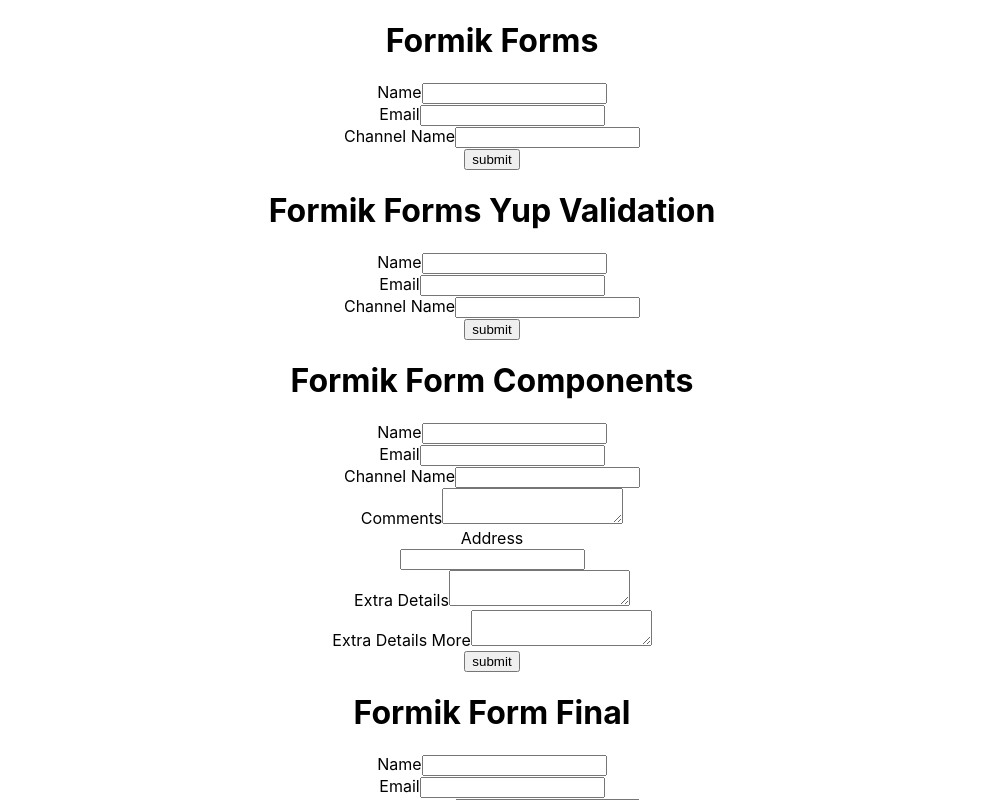
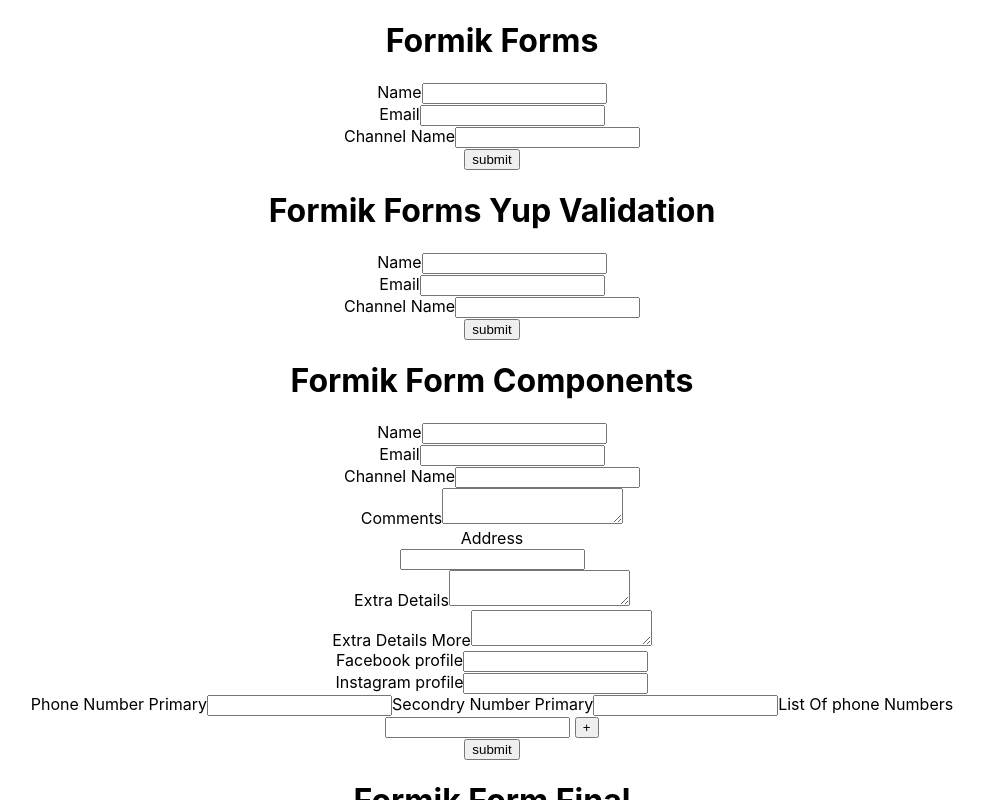
Before and after one commit to mohammedmaknojiya/formik, a React (Create React App) app: page / in a window 1280 px wide. Shown: the top 800 px of the page, without its empty margins (148-1132 px from the left). Built offline with nearby package versions, Linux system fonts and the light colour scheme.

Commit message:
third commit

```diff
--- a/src/components/FormikFormComponent.js
+++ b/src/components/FormikFormComponent.js
@@ -1,5 +1,5 @@
 import React from "react";
-import { Formik, Form, Field, ErrorMessage} from "formik";
+import { Formik, Form, Field, ErrorMessage, FieldArray} from "formik";
 import * as Yup from "yup";
 import ErrorComponent from "./ErrorComponent";
 
@@ -11,7 +11,10 @@
   address: "",
   extra: "",
   extra1: "",
-  social: {facebook:"",instagram:""}
+  social: {facebook:"",instagram:""},
+  phoneNumbers : ['',''],
+  phNumbers : ['']
+
 };
 const onSubmit = (v) => {
   console.log(v);
@@ -25,7 +28,12 @@
   comments: Yup.string().required("Required"),
   address: Yup.string().required("Required"),
   extra: Yup.string().required("Required"),
-  extra1: Yup.string().required("Required")
+  extra1: Yup.string().required("Required"),
+  social: Yup.object({
+    facebook: Yup.string().required("Required"),
+    instagram: Yup.string().required("Required")
+  }),
+  phoneNumbers: Yup.array().of(Yup.string().required("Requuired"))
 });
 
 const FormikFormComponent = () => {
@@ -128,7 +136,54 @@
 
           {/**now we see how we can use nested object  */}
 
+          <label>Facebook profile</label>
+          <Field type='text' name='social.facebook' />
+          <ErrorMessage name="social.facebook"/>
+          <br/>
 
+          <label>Instagram profile</label>
+          <Field type='text' name='social.instagram' />
+          <ErrorMessage name="social.instagram"/>
+          <br/>
+
+
+          <label>Phone Number Primary</label>
+          <Field type="number" name="phoneNumbers[0]"/>
+          <ErrorMessage name="phoneNumbers[0]"/>
+
+          <label>Secondry Number Primary</label>
+          <Field type="number" name="phoneNumbers[1]"/>
+          <ErrorMessage name="phoneNumbers[1]"/>
+
+          <label>List Of phone Numbers</label>
+          <FieldArray name='phNumbers'>
+            {
+              fieldArrayProps => {
+                console.log(fieldArrayProps)
+                const {push, remove, form} = fieldArrayProps;
+                const {values} = form;
+                const {phNumbers} = values
+                return(
+                  <div>
+                   {
+                     phNumbers.map( (pnumber , index)=>(
+                       <div key={index}>
+                       {/**this ${} is used to evaluate and put the value inside string in JS */}
+                          <Field name={`phNumbers[${index}]`}/> {/**this become phNumbers[0] then 1 and so on */}
+                          {/**we have to restrict the user from removing all the fields. minimum 1 field must
+                          be present. hence we check if index is greate then zero then only we display the
+                          remove button else we will remove that */}
+                          { index>0 && <button type="button" onClick={ ()=> remove(index)}> - </button>}
+                          <button type="button" onClick={ ()=> push('')}> + </button>
+                       </div>
+                     ) )
+                   }
+                  </div>
+                )
+
+              }
+            }
+          </FieldArray>
 
           <button type="submit">submit</button>
         </Form>
```
